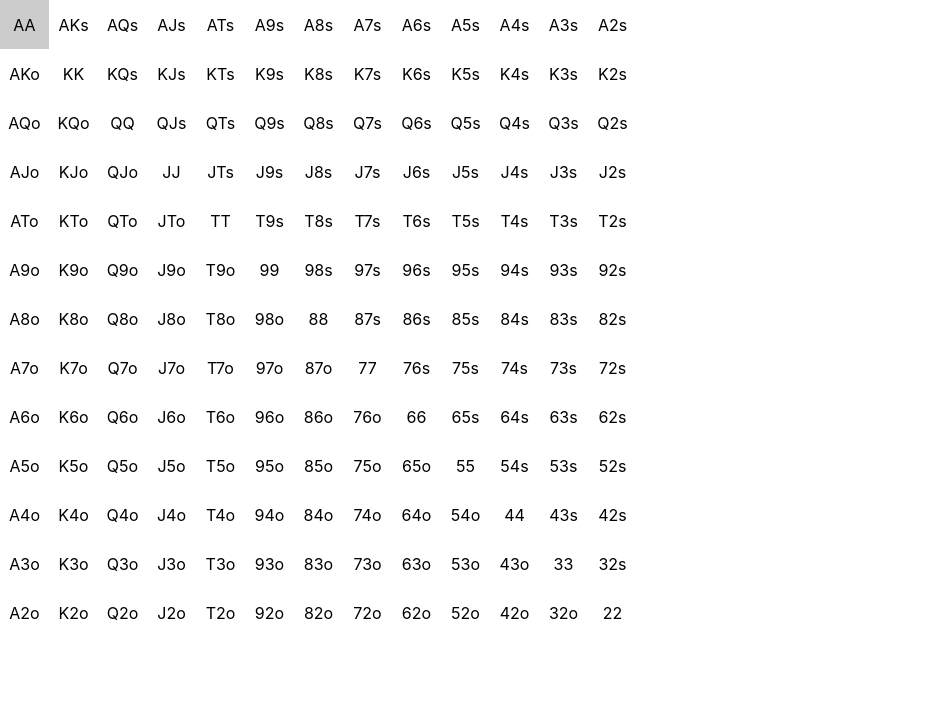
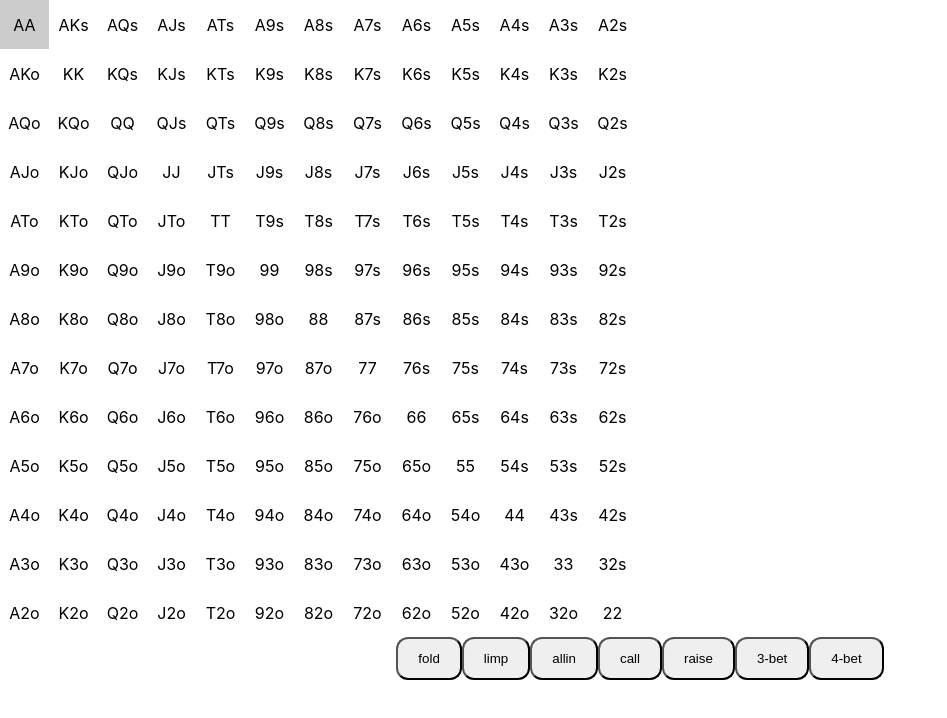
Before and after one commit to MartinsAccount/poker-hand-ranges, a React (Create React App) app in the folder poker-hand-ranges/: page / in a window 1280 px wide. Shown: the top 718 px of the page, without its empty margins (0-947 px from the left). Built offline with nearby package versions, Linux system fonts and the light colour scheme.

Commit message:
radio buttons

```diff
--- a/poker-hand-ranges/src/App.tsx
+++ b/poker-hand-ranges/src/App.tsx
@@ -1,8 +1,9 @@
-import "./App.css";
-import React, { Component } from "react";
-import HandRangeTemplate from "./components/HandRangeTemplate/HandRangeTemplate";
-import { Provider } from "mobx-react";
-import { MainStore } from "./stores/MainStore";
+import './App.css';
+import React, { Component } from 'react';
+import HandRangeTemplate from './components/HandRangeTemplate/HandRangeTemplate';
+import { Provider } from 'mobx-react';
+import { MainStore } from './stores/MainStore';
+import HandRangeConfig from './components/HandRangeConfig/HandRangeConfig';
 
 interface IAppProps {
 	MainStore?: MainStore;
@@ -22,11 +23,12 @@ export default class App extends Component<IAppProps> {
 		// const stores = { MainStore: new MainStore() };
 
 		return (
+			<Provider {...this.stores}>
 				<div className="App">
-                <Provider {...this.stores}>
 					<HandRangeTemplate />
+					<HandRangeConfig />
+				</div>
 			</Provider>
-            </div>
 		);
 	}
 }
--- /dev/null
+++ b/poker-hand-ranges/src/components/HandRangeConfig/HandRangeConfig.module.scss
@@ -0,0 +1,12 @@
+@import '../../theme/theme.scss';
+
+.radioButton {
+	padding: 12px 20px;
+	border-radius: 12px;
+	cursor: pointer;
+	outline: none;
+
+	&:hover {
+		background-color: #ccc;
+	}
+}
--- /dev/null
+++ b/poker-hand-ranges/src/components/HandRangeConfig/HandRangeConfig.tsx
@@ -0,0 +1,48 @@
+import React, { Component } from 'react';
+import { inject, observer } from 'mobx-react';
+import { MainStore } from '../../stores/MainStore';
+import styles from './HandRangeConfig.module.scss';
+import { Actions } from '../../models/models';
+
+interface IHandRangeConfigProps {
+	MainStore?: MainStore;
+}
+
+@inject('MainStore')
+@observer
+export default class HandRangeConfig extends Component<IHandRangeConfigProps> {
+	render() {
+		const { MainStore } = this.props;
+
+		return (
+			<div>
+				<ActionRadioButton action="fold" />
+				<ActionRadioButton action="limp" />
+				<ActionRadioButton action="allin" />
+				<ActionRadioButton action="call" />
+				<ActionRadioButton action="raise" />
+				<ActionRadioButton action="3-bet" />
+				<ActionRadioButton action="4-bet" />
+			</div>
+		);
+	}
+}
+
+interface IActionRadioButtonProps {
+	MainStore?: MainStore;
+	action: Actions;
+}
+
+@inject('MainStore')
+@observer
+class ActionRadioButton extends Component<IActionRadioButtonProps> {
+	render() {
+		const { MainStore, action } = this.props;
+
+		return (
+			<button className={styles.radioButton} onClick={() => MainStore!.selectAction(action)}>
+				{action}
+			</button>
+		);
+	}
+}
--- a/poker-hand-ranges/src/components/HandRangeTemplate/HandRangeTemplate.module.scss
+++ b/poker-hand-ranges/src/components/HandRangeTemplate/HandRangeTemplate.module.scss
@@ -9,6 +9,7 @@
 		padding: 12px;
 		width: 25px;
 		height: 25px;
+		cursor: pointer;
 
 		&:hover {
 			background-color: #ccc;
@@ -19,6 +20,18 @@
 [data-action='fold'] {
 	background-color: red;
 }
+[data-action='limp'] {
+	background-color: green;
+}
+[data-action='call'] {
+	background-color: yellow;
+}
+[data-action='allin'] {
+	background-color: blue;
+}
+[data-action='raise'] {
+	background-color: blueviolet;
+}
 
 .clicked {
 	background-color: #ccc;
--- a/poker-hand-ranges/src/components/HandRangeTemplate/HandRangeTemplate.tsx
+++ b/poker-hand-ranges/src/components/HandRangeTemplate/HandRangeTemplate.tsx
@@ -3,43 +3,6 @@ import React, { Component } from 'react';
 import { Hand } from '../../models/models';
 import { MainStore } from '../../stores/MainStore';
 import styles from './HandRangeTemplate.module.scss';
-
-// [{
-//     name: "sb",
-//     stack: 25,
-//     action: "limp",
-//     versus: "btn",
-// },
-// {
-//     name: "btn",
-//     stack: 60,
-//     action: "raise",
-//     versus: "utg1",
-// },
-// ];
-
-// const PFI_STRATEGY = [
-//   {
-//     name: "sb",
-//     stack: 25,
-//     action: "limp",
-//     versus: "btn",
-//   },
-//   {
-//     name: "btn",
-//     stack: 60,
-//     action: "raise",
-//     versus: "utg1",
-//   },
-// ];
-
-// const cards = ["A", "K", "Q", "J", "T", "9", "8", "7", "6", "5", "4", "3", "2"];
-
-// const handRange = [
-//     {
-//         hand: "AA",
-//     },
-// ];
 
 interface IHandRangeTemplateProps {
 	MainStore?: MainStore;
@@ -48,10 +11,6 @@ interface IHandRangeTemplateProps {
 @inject('MainStore')
 @observer
 export default class HandRangeTemplate extends Component<IHandRangeTemplateProps> {
-	// constructor(props: any) {
-	//     super(props);
-	// }
-
 	componentDidMount() {
 		this.props.MainStore!.createRange();
 	}
@@ -68,7 +27,10 @@ export default class HandRangeTemplate extends Component<IHandRangeTemplateProps
 								key={cell.hand}
 								className={styles.cardCell}
 								data-action={cell.action}
-								onClick={() => MainStore!.changeHandRange(cell)}
+								onMouseDown={() => MainStore!.changeMouseType('down')}
+								onMouseUp={() => MainStore!.changeMouseType('up')}
+								// onMouseOver={(e) => MainStore!.changeHandRange(e, cell)}
+								onMouseMove={() => MainStore!.changeHandRange(cell)}
 							>
 								{cell.hand}
 							</div>
--- a/poker-hand-ranges/src/models/models.ts
+++ b/poker-hand-ranges/src/models/models.ts
@@ -1,7 +1,7 @@
 export type Cards = ['A', 'K', 'Q', 'J', 'T', '9', '8', '7', '6', '5', '4', '3', '2'];
 
 type Positions = 'bb' | 'sb' | 'btn' | 'co' | 'hj' | 'lj' | 'utg2' | 'utg1' | 'utg';
-type Actions = 'fold' | 'limp' | 'allin' | 'raise' | 'call' | '3-bet' | '4-bet' | null;
+export type Actions = 'fold' | 'limp' | 'allin' | 'raise' | 'call' | '3-bet' | '4-bet' | null;
 type Strategies = 'PFI' | 'Defense' | 'Push-Fold';
 type Stacks = 10 | 12 | 15 | 20 | 25 | 30 | 40 | 60;
 type BetSizes = 2 | 2.2 | 2.5 | 3;
--- a/poker-hand-ranges/src/stores/MainStore.ts
+++ b/poker-hand-ranges/src/stores/MainStore.ts
@@ -1,9 +1,11 @@
 import { action, observable, toJS } from 'mobx';
 import { CARDS } from '../models/constants';
-import { Hand } from '../models/models';
+import { Actions, Hand } from '../models/models';
 
 export class MainStore {
 	@observable handRange: Array<Hand[]> = [];
+	@observable selectedAction: Actions = 'fold';
+	@observable mouseState: string = 'up';
 
 	@action createRange() {
 		// card schema : "QJo" || "32s" || "KK"
@@ -46,15 +48,30 @@ export class MainStore {
 		console.log(this.handRange);
 	}
 
-	@action changeHandRange(hand: Hand) {
+	@action changeHandRange(hand: Hand, e?) {
 		// console.log(hand);
+		if (this.mouseState === 'down') {
 			this.handRange.forEach((row) => {
 				row.forEach((cell) => {
 					if (cell.hand === hand.hand) {
 						// console.log(toJS(cell));
-					cell.action = 'fold';
+						cell.action = this.selectedAction;
 					}
 				});
 			});
 		}
 	}
+
+	@action changeMouseType(type: string) {
+		if (type === 'down') {
+			this.mouseState = 'down';
+			return;
+		}
+
+		this.mouseState = 'up';
+	}
+
+	@action selectAction(action: Actions) {
+		this.selectedAction = action;
+	}
+}
```
Lines whose indentation alone changed are shown as unchanged.
